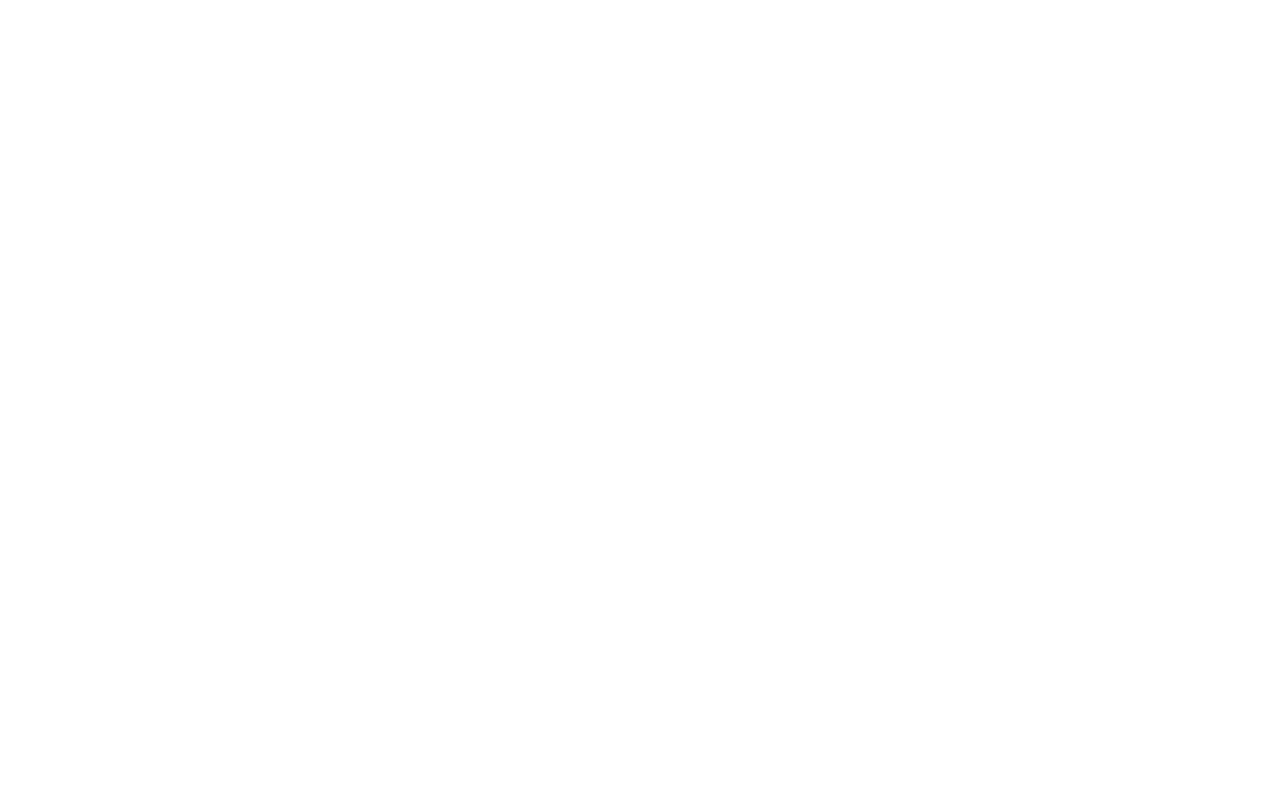
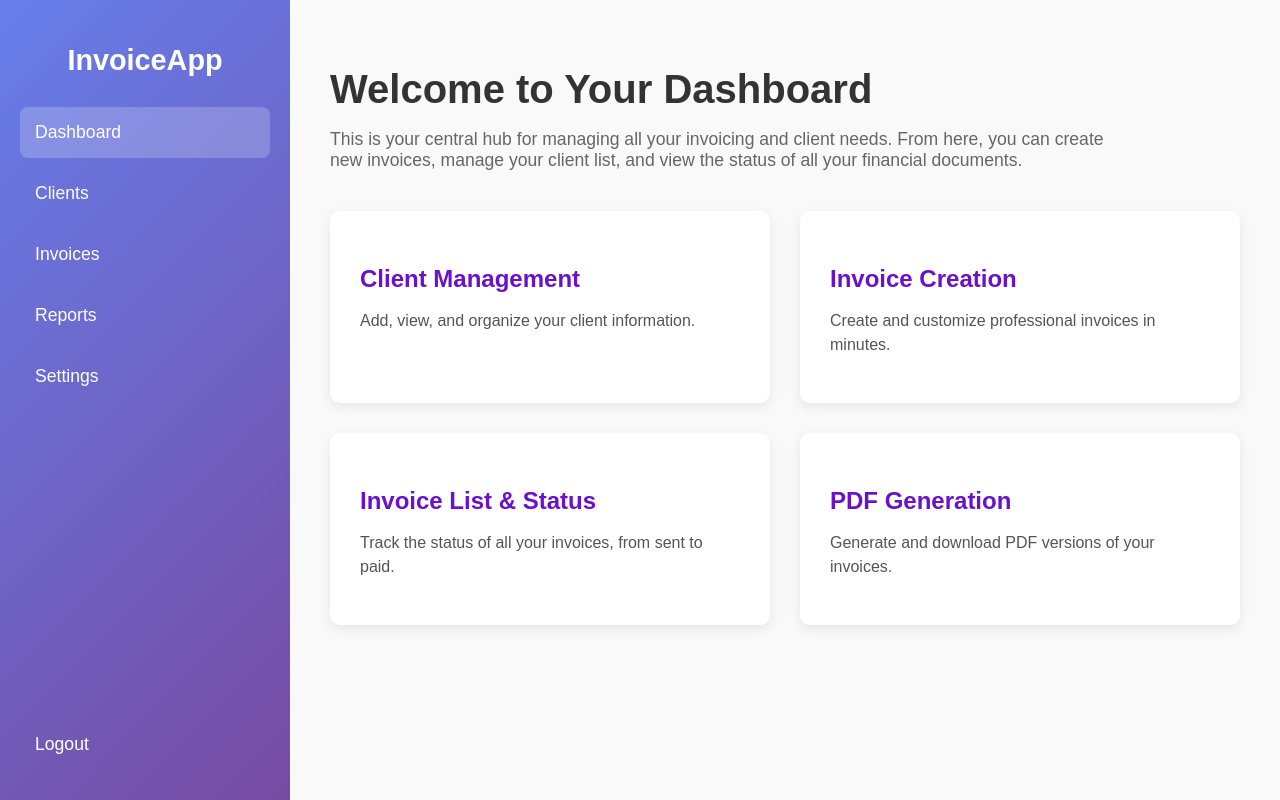
Before and after one commit to hertz21628/manager-facturi, a React (Create React App) app: page /dashboard in a window 1280 px wide. Before the commit this address had no page. Built offline with nearby package versions, Linux system fonts and the light colour scheme; no server answers; sample sign-in values are in the browser's storage.

Commit message:
firebase created

```diff
--- a/src/App.js
+++ b/src/App.js
@@ -1,19 +1,35 @@
 import React from 'react';
 import { BrowserRouter as Router, Routes, Route } from 'react-router-dom';
+import { AuthProvider } from './context/AuthContext';
+import ProtectedRoute from './components/auth/ProtectedRoute';
 import HomePage from './components/HomePage';
 import Register from './components/Register';
+import Login from './components/Login';
+import Dashboard from './components/Dashboard';
 import './App.css';
 
 function App() {
   return (
-    <Router>
-      <div className="App">
+    <AuthProvider>
+      <Router>
         <Routes>
+          {/* Public Routes */}
           <Route path="/" element={<HomePage />} />
           <Route path="/register" element={<Register />} />
+          <Route path="/login" element={<Login />} />
+
+          {/* Protected Routes */}
+          <Route
+            path="/dashboard"
+            element={
+              <ProtectedRoute>
+                <Dashboard />
+              </ProtectedRoute>
+            }
+          />
         </Routes>
-      </div>
-    </Router>
+      </Router>
+    </AuthProvider>
   );
 }
 
--- /dev/null
+++ b/src/components/Dashboard.css
@@ -0,0 +1,102 @@
+.dashboard-container {
+    display: flex;
+    height: 100vh;
+    background-color: #f9f9f9;
+    font-family: 'Poppins', sans-serif; /* A nice, modern font */
+  }
+
+  /* Sidebar Styles */
+  .sidebar {
+    width: 250px;
+    background: linear-gradient(135deg, #667eea, #764ba2);
+    color: white;
+    display: flex;
+    flex-direction: column;
+    padding: 20px;
+  }
+
+  .sidebar-header h2 {
+    font-size: 1.8rem;
+    text-align: center;
+    margin-bottom: 30px;
+  }
+
+  .sidebar-nav {
+    flex-grow: 1;
+  }
+
+  .sidebar .nav-link {
+    display: block;
+    color: white;
+    text-decoration: none;
+    padding: 15px;
+    margin-bottom: 10px;
+    border-radius: 8px;
+    font-size: 1.1rem;
+    transition: background-color 0.3s;
+  }
+
+  .sidebar .nav-link:hover, .sidebar .nav-link.active {
+    background-color: rgba(255, 255, 255, 0.2);
+  }
+
+  .sidebar-footer {
+    margin-top: auto;
+  }
+
+  /* Main Content Styles */
+  .main-content {
+    flex-grow: 1;
+    padding: 40px;
+    overflow-y: auto;
+  }
+
+  .main-header {
+    margin-bottom: 40px;
+  }
+
+  .main-header h1 {
+    font-size: 2.5rem;
+    color: #333;
+    margin-bottom: 10px;
+  }
+
+  .main-header p {
+    font-size: 1.1rem;
+    color: #666;
+    max-width: 800px;
+  }
+
+  /* Features Grid Styles */
+  .features-grid {
+    display: grid;
+    grid-template-columns: repeat(auto-fit, minmax(300px, 1fr));
+    gap: 30px;
+  }
+
+  .feature-card {
+    background-color: #ffffff;
+    padding: 30px;
+    border-radius: 10px;
+    box-shadow: 0 4px 12px rgba(0, 0, 0, 0.08);
+    text-decoration: none;
+    color: #333;
+    transition: transform 0.3s, box-shadow 0.3s;
+  }
+
+  .feature-card:hover {
+    transform: translateY(-10px);
+    box-shadow: 0 8px 24px rgba(0, 0, 0, 0.12);
+  }
+
+  .feature-card h3 {
+    font-size: 1.5rem;
+    margin-bottom: 15px;
+    color: #6a11cb;
+  }
+
+  .feature-card p {
+    font-size: 1rem;
+    line-height: 1.5;
+    color: #555;
+  }
--- /dev/null
+++ b/src/components/Dashboard.js
@@ -0,0 +1,66 @@
+import React from 'react';
+import { Link, useNavigate } from 'react-router-dom';
+import { signOut } from 'firebase/auth';
+import { auth } from '../firebase';
+import './Dashboard.css';
+
+const Dashboard = () => {
+  const navigate = useNavigate();
+
+  const handleLogout = async () => {
+    try {
+      await signOut(auth);
+      navigate('/login');
+    } catch (error) {
+      console.error("Error signing out:", error);
+    }
+  };
+
+  return (
+    <div className="dashboard-container">
+      <aside className="sidebar">
+        <div className="sidebar-header">
+          <h2>InvoiceApp</h2>
+        </div>
+        <nav className="sidebar-nav">
+          <Link to="/dashboard" className="nav-link active">Dashboard</Link>
+          <Link to="/clients" className="nav-link">Clients</Link>
+          <Link to="/invoices" className="nav-link">Invoices</Link>
+          <Link to="/reports" className="nav-link">Reports</Link>
+          <Link to="/settings" className="nav-link">Settings</Link>
+        </nav>
+        <div className="sidebar-footer">
+          <button onClick={handleLogout} className="nav-link" style={{ background: 'none', border: 'none', width: '100%', textAlign: 'left', cursor: 'pointer' }}>
+            Logout
+          </button>
+        </div>
+      </aside>
+      <main className="main-content">
+        <header className="main-header">
+          <h1>Welcome to Your Dashboard</h1>
+          <p>This is your central hub for managing all your invoicing and client needs. From here, you can create new invoices, manage your client list, and view the status of all your financial documents.</p>
+        </header>
+        <section className="features-grid">
+          <Link to="/clients" className="feature-card">
+            <h3>Client Management</h3>
+            <p>Add, view, and organize your client information.</p>
+          </Link>
+          <Link to="/invoices/new" className="feature-card">
+            <h3>Invoice Creation</h3>
+            <p>Create and customize professional invoices in minutes.</p>
+          </Link>
+          <Link to="/invoices" className="feature-card">
+            <h3>Invoice List & Status</h3>
+            <p>Track the status of all your invoices, from sent to paid.</p>
+          </Link>
+          <Link to="/invoices/pdf" className="feature-card">
+            <h3>PDF Generation</h3>
+            <p>Generate and download PDF versions of your invoices.</p>
+          </Link>
+        </section>
+      </main>
+    </div>
+  );
+};
+
+export default Dashboard;
--- /dev/null
+++ b/src/components/Login.js
@@ -0,0 +1,65 @@
+import React, { useState } from 'react';
+import { Link, useNavigate } from 'react-router-dom';
+import { signInWithEmailAndPassword } from "firebase/auth";
+import { auth } from '../firebase';
+import './Register.css';
+
+const Login = () => {
+  const [email, setEmail] = useState('');
+  const [password, setPassword] = useState('');
+  const [error, setError] = useState('');
+  const navigate = useNavigate();
+
+  const handleLogin = async (e) => {
+    e.preventDefault();
+    setError('');
+    try {
+      await signInWithEmailAndPassword(auth, email, password);
+      navigate('/dashboard');
+    } catch (err) {
+      setError(err.message);
+      console.error("Error logging in:", err.message);
+    }
+  };
+
+  return (
+    <div className="register-container">
+      <div className="register-info">
+        <h1>Welcome Back!</h1>
+        <p>Log in to manage your invoices and contracts efficiently.</p>
+      </div>
+      <div className="register-form-container">
+        <h2>Log In to Your Account</h2>
+        {error && <p style={{ color: 'red', textAlign: 'center' }}>{error}</p>}
+        <form onSubmit={handleLogin}>
+          <div className="form-group">
+            <label htmlFor="email">Email Address</label>
+            <input
+              type="email"
+              id="email"
+              value={email}
+              onChange={(e) => setEmail(e.target.value)}
+              required
+            />
+          </div>
+          <div className="form-group">
+            <label htmlFor="password">Password</label>
+            <input
+              type="password"
+              id="password"
+              value={password}
+              onChange={(e) => setPassword(e.target.value)}
+              required
+            />
+          </div>
+          <button type="submit" className="register-button">Log In</button>
+        </form>
+        <div className="login-link">
+          <p>Don't have an account? <Link to="/register">Sign Up</Link></p>
+        </div>
+      </div>
+    </div>
+  );
+};
+
+export default Login;
--- /dev/null
+++ b/src/components/auth/ProtectedRoute.js
@@ -0,0 +1,15 @@
+import React from 'react';
+import { Navigate } from 'react-router-dom';
+import { useAuth } from '../../context/AuthContext';
+
+const ProtectedRoute = ({ children }) => {
+  const { currentUser } = useAuth();
+
+  if (!currentUser) {
+    return <Navigate to="/login" />;
+  }
+
+  return children;
+};
+
+export default ProtectedRoute;
--- /dev/null
+++ b/src/context/AuthContext.js
@@ -0,0 +1,33 @@
+import React, { createContext, useContext, useState, useEffect } from 'react';
+import { onAuthStateChanged } from 'firebase/auth';
+import { auth } from '../firebase';
+
+const AuthContext = createContext();
+
+export const useAuth = () => {
+  return useContext(AuthContext);
+};
+
+export const AuthProvider = ({ children }) => {
+  const [currentUser, setCurrentUser] = useState(null);
+  const [loading, setLoading] = useState(true);
+
+  useEffect(() => {
+    const unsubscribe = onAuthStateChanged(auth, (user) => {
+      setCurrentUser(user);
+      setLoading(false);
+    });
+
+    return unsubscribe;
+  }, []);
+
+  const value = {
+    currentUser,
+  };
+
+  return (
+    <AuthContext.Provider value={value}>
+      {!loading && children}
+    </AuthContext.Provider>
+  );
+};
--- /dev/null
+++ b/src/firebase.js
@@ -0,0 +1,24 @@
+import { initializeApp } from "firebase/app";
+import { getAuth } from "firebase/auth";
+import { getFirestore } from "firebase/firestore";
+import { getStorage } from "firebase/storage";
+
+
+const firebaseConfig = {
+  apiKey: "AIzaSyD7ZpNr_HdRldBAfGcm9Dgd5_0jVGk_HkQ",
+  authDomain: "manager-facturi.firebaseapp.com",
+  projectId: "manager-facturi",
+  storageBucket: "manager-facturi.appspot.com",
+  messagingSenderId: "8113453689",
+  appId: "1:8113453689:web:cd80b3e491fe94c1b432a8",
+  measurementId: "G-MT1WE5947S"
+};
+
+
+const app = initializeApp(firebaseConfig);
+
+
+export const auth = getAuth(app);
+export const db = getFirestore(app);
+export const storage = getStorage(app);
+export default app;
```
Also changed, not shown: src/components/Register.js (+22 -38 lines).
